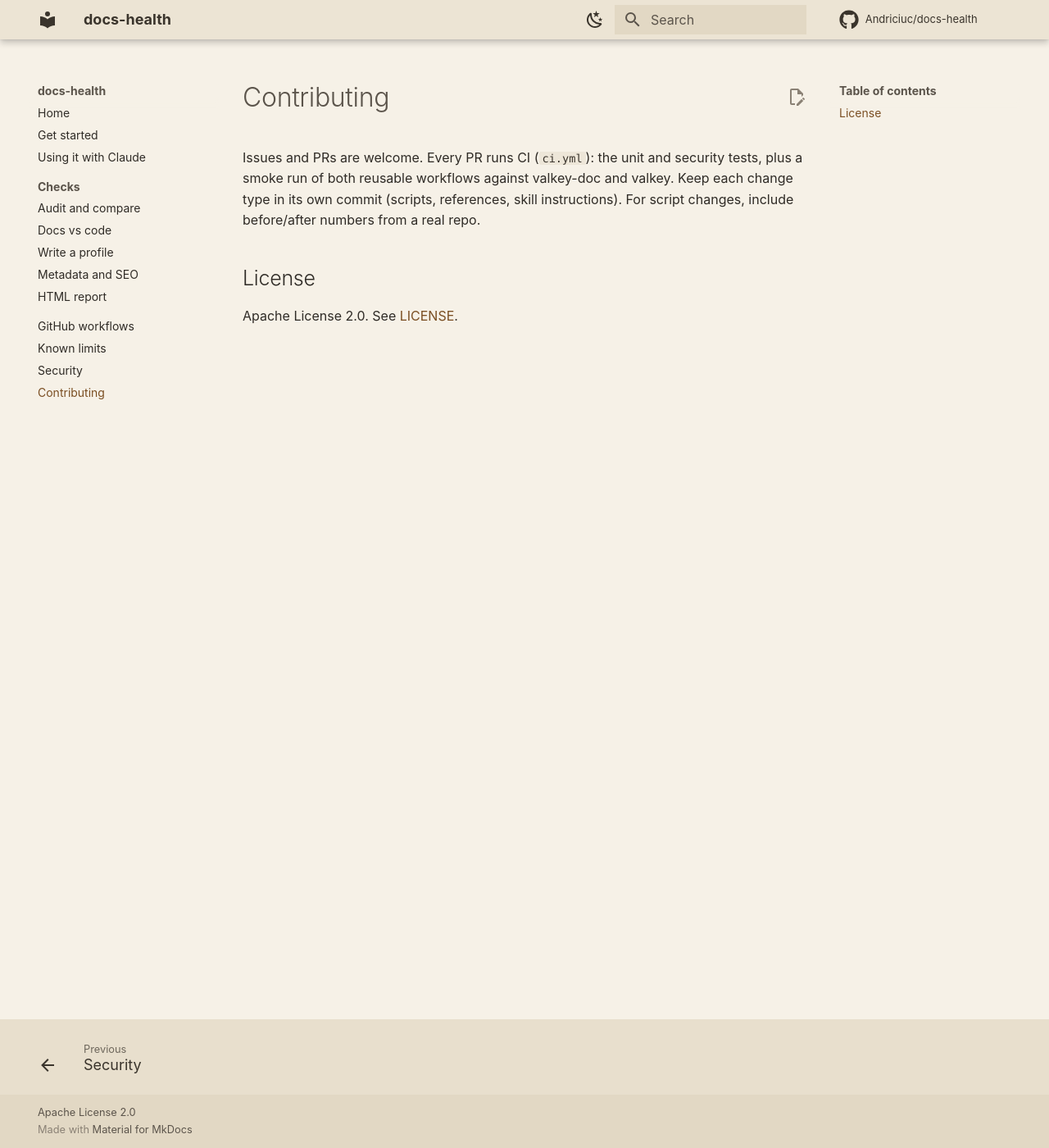
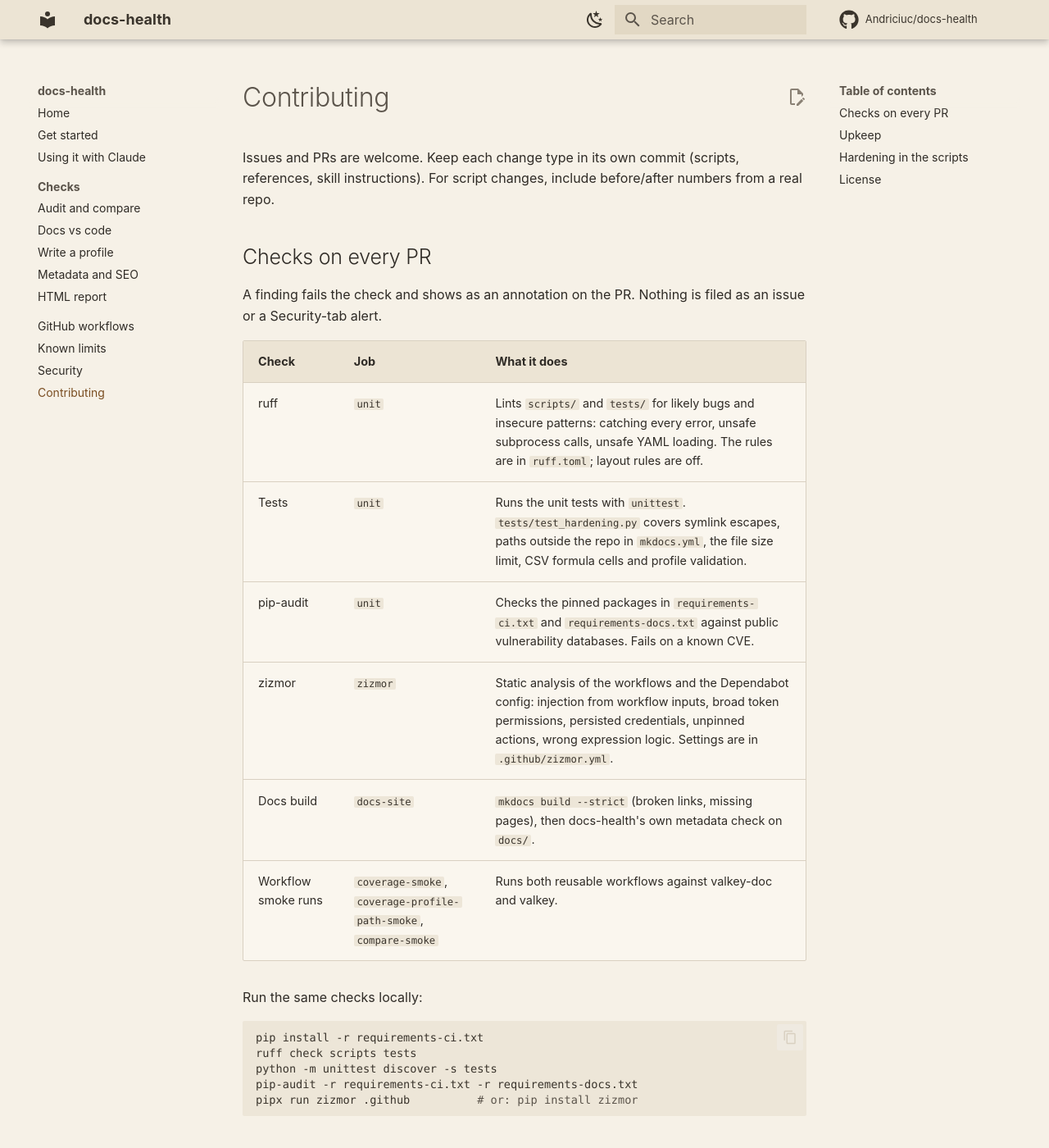
Before and after one commit to Andriciuc/docs-health, an MkDocs documentation site: the page built from docs/contributing.md, in a window 1280 px wide and 1400 px high. Shown: the whole window at 82% size. Built offline with MkDocs 1.6.1 and Material for MkDocs 9.7.7, drawn with Linux system fonts in a browser that asks for light colours; comment, search, counter and statistics services are not loaded; some of the changed text lies outside the part shown.

Commit message:
Document the PR checks, Dependabot and script hardening
- Contributing page: table of every check (what it does, which job),
  how to run them locally, Dependabot upkeep, safeio summary
- README: one-line list of the checks with a link

Co-Authored-By: Claude Opus 5.5 <noreply@anthropic.com>
Claude-Session: https://claude.ai/code/session_01ADtXHt4dz3jXnzXaATDgXm

````diff
--- a/docs/contributing.md
+++ b/docs/contributing.md
@@ -1,9 +1,40 @@
 ---
 title: "Contributing to docs-health"
-description: "How to contribute to docs-health: CI checks on pull requests, commit conventions, and the license."
+description: "How to contribute to docs-health: the security and quality checks on every PR, how to run them locally, Dependabot, and the license."
 ---
 
-Issues and PRs are welcome. Every PR runs CI (`ci.yml`): the unit and security tests, plus a smoke run of both reusable workflows against valkey-doc and valkey. Keep each change type in its own commit (scripts, references, skill instructions). For script changes, include before/after numbers from a real repo.
+Issues and PRs are welcome. Keep each change type in its own commit (scripts, references, skill instructions). For script changes, include before/after numbers from a real repo.
+
+## Checks on every PR
+
+A finding fails the check and shows as an annotation on the PR. Nothing is filed as an issue or a Security-tab alert.
+
+| Check | Job | What it does |
+|---|---|---|
+| ruff | `unit` | Lints `scripts/` and `tests/` for likely bugs and insecure patterns: catching every error, unsafe subprocess calls, unsafe YAML loading. The rules are in `ruff.toml`; layout rules are off. |
+| Tests | `unit` | Runs the unit tests with `unittest`. `tests/test_hardening.py` covers symlink escapes, paths outside the repo in `mkdocs.yml`, the file size limit, CSV formula cells and profile validation. |
+| pip-audit | `unit` | Checks the pinned packages in `requirements-ci.txt` and `requirements-docs.txt` against public vulnerability databases. Fails on a known CVE. |
+| zizmor | `zizmor` | Static analysis of the workflows and the Dependabot config: injection from workflow inputs, broad token permissions, persisted credentials, unpinned actions, wrong expression logic. Settings are in `.github/zizmor.yml`. |
+| Docs build | `docs-site` | `mkdocs build --strict` (broken links, missing pages), then docs-health's own metadata check on `docs/`. |
+| Workflow smoke runs | `coverage-smoke`, `coverage-profile-path-smoke`, `compare-smoke` | Runs both reusable workflows against valkey-doc and valkey. |
+
+Run the same checks locally:
+
+```bash
+pip install -r requirements-ci.txt
+ruff check scripts tests
+python -m unittest discover -s tests
+pip-audit -r requirements-ci.txt -r requirements-docs.txt
+pipx run zizmor .github          # or: pip install zizmor
+```
+
+## Upkeep
+
+Once a month, Dependabot (`.github/dependabot.yml`) opens one PR that bumps the pinned action SHAs and Python packages, skipping releases less than 7 days old. Each of those PRs goes through the checks above before you merge it.
+
+## Hardening in the scripts
+
+The workflows read repos the caller names, including forks, so `scripts/safeio.py` treats their content as untrusted. A file is only read if it resolves inside the folder being scanned and is under 10 MB. CSV cells that a spreadsheet would run as a formula get a leading `'`. git calls never wait for a login and have a time limit. See [Security](security.md) for the full list.
 
 ## License
 
````
Also changed, not shown: README.md (+10 -1 lines).
